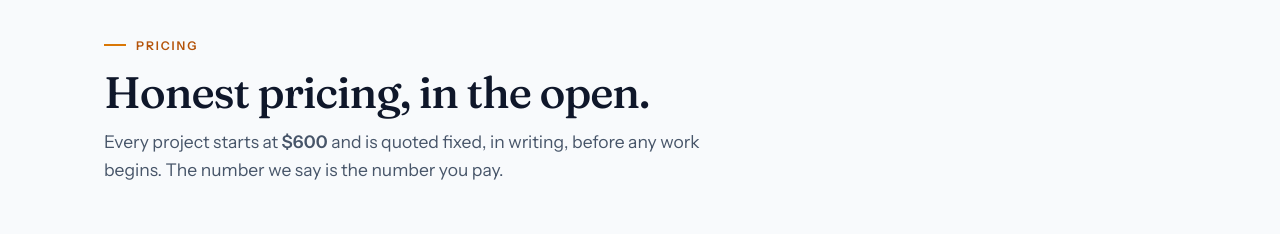
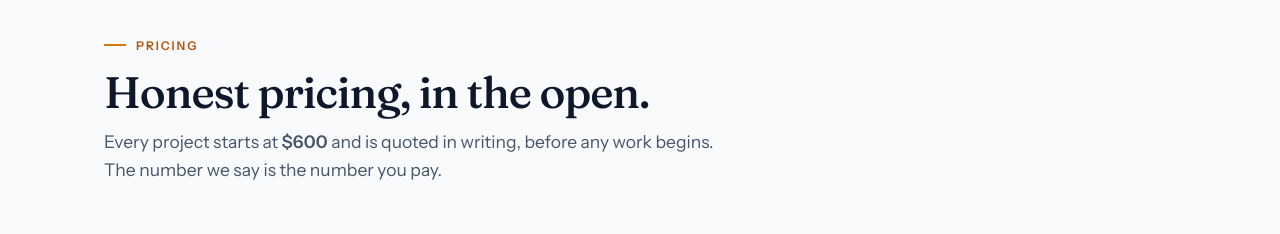
Before and after one commit to lyolayale/dkm, a Next.js app: page / in a window 1280 px wide. Shown: the part 2080-2314 px from the top of the page. Built offline with nearby package versions, Linux system fonts and the light colour scheme; no server answers.

Commit message:
Updates Pricing heading

```diff
--- a/components/Pricing.jsx
+++ b/components/Pricing.jsx
@@ -138,9 +138,9 @@ export default function Pricing() {
           </h2>
           <p className="text-[17.5px] text-ink-2">
             Every project starts at{" "}
-            <strong className="font-semibold">$600</strong> and is quoted fixed,
-            in writing, before any work begins. The number we say is the number
-            you pay.
+            <strong className="font-semibold">$600</strong> and is quoted in
+            writing, before any work begins. The number we say is the number you
+            pay.
           </p>
         </header>
 
```
